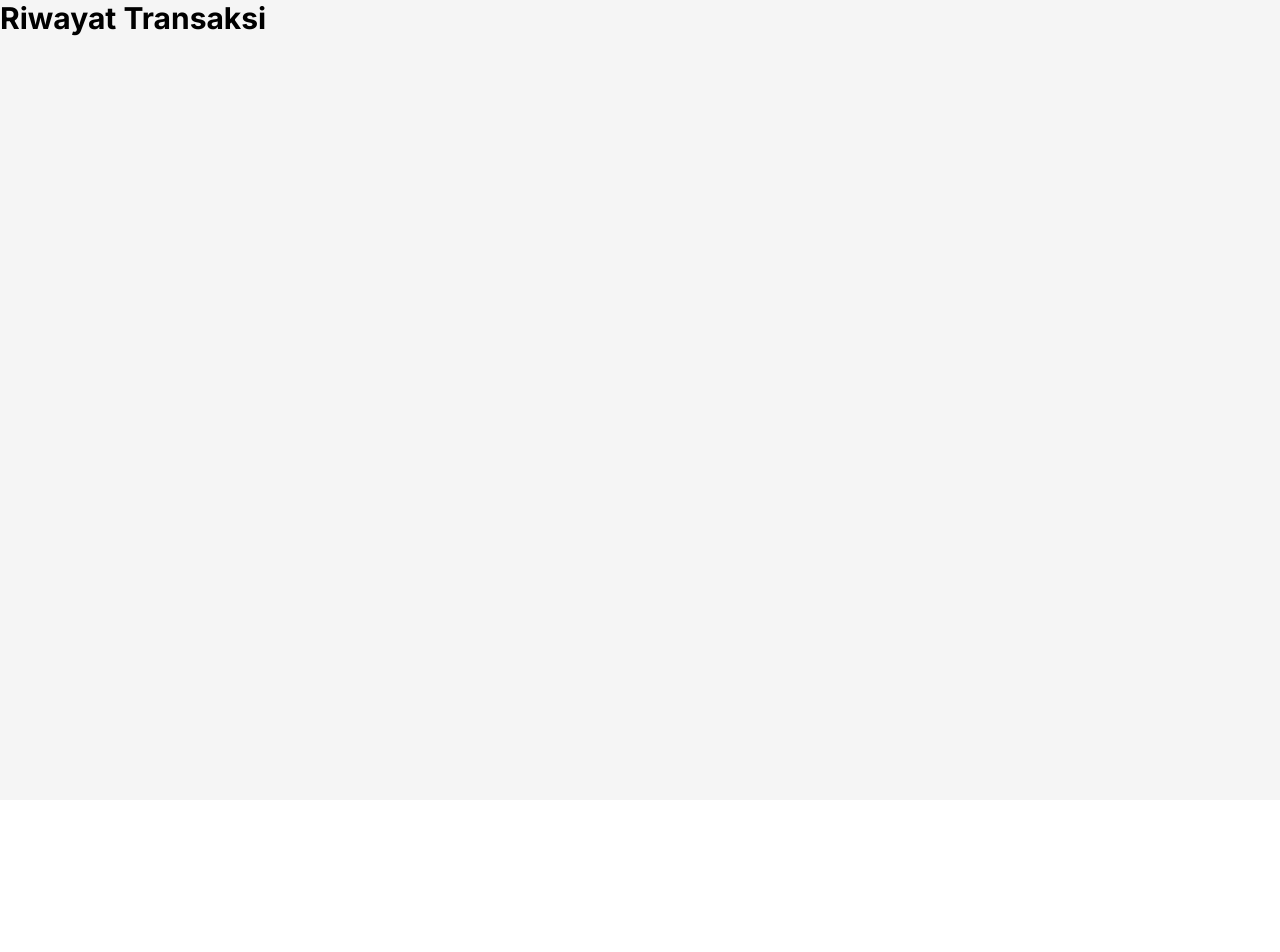
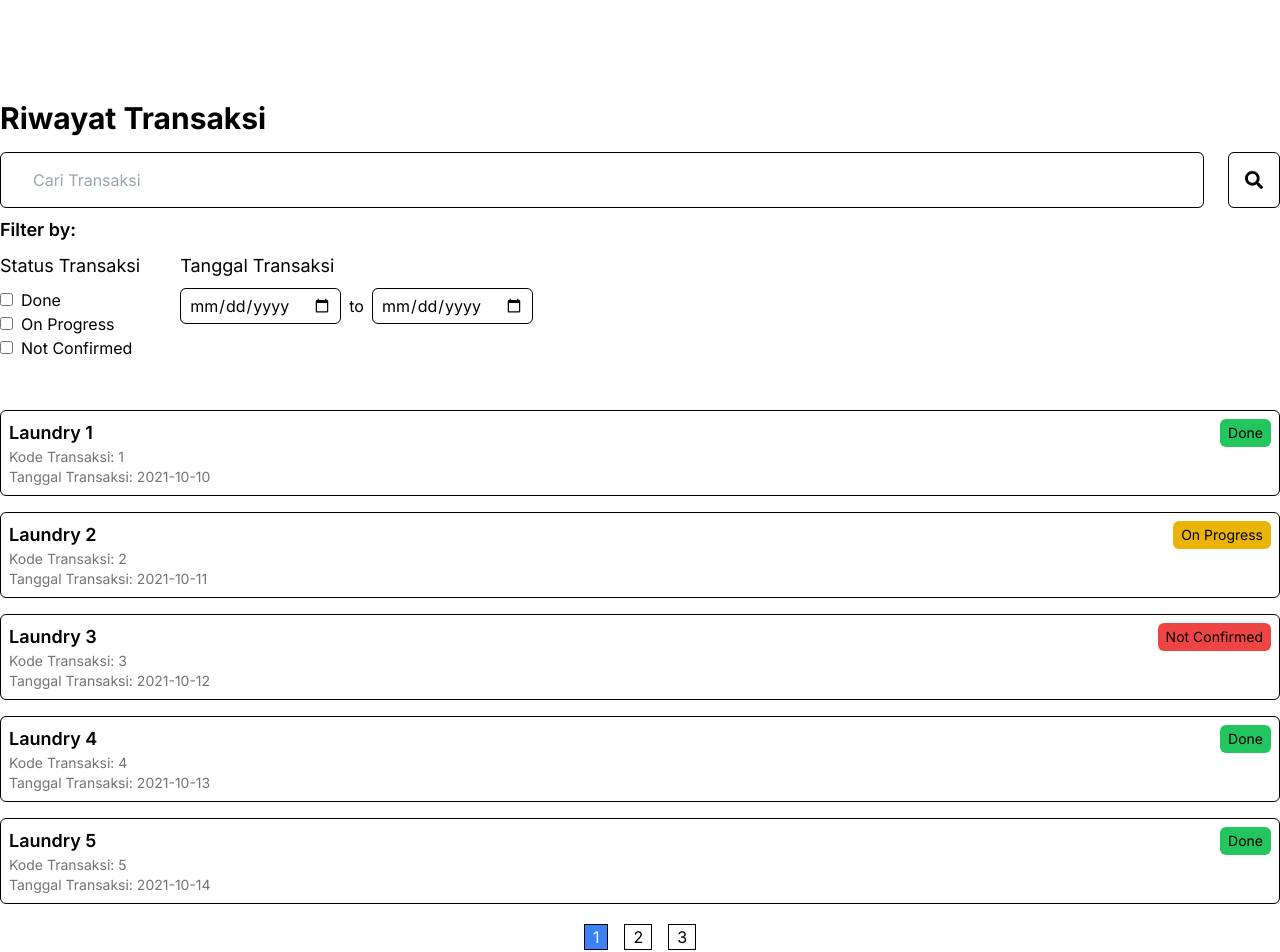
Before and after one commit to rasyadanfz/Wasche-waschen, a Next.js app: page /riwayat-transaksi in a window 1280 px wide. Shown: the top 952 px of the page. Before the commit the page ends 800 px from the top, so only its background shows below. Built offline with nearby package versions, Linux system fonts and the light colour scheme.

Commit message:
feat: add searching and filter but data still in local

```diff
--- a/package.json
+++ b/package.json
@@ -15,7 +15,8 @@
     "next": "14.0.1",
     "next-auth": "^4.24.4",
     "react": "^18",
-    "react-dom": "^18"
+    "react-dom": "^18",
+    "react-icons": "^4.11.0"
   },
   "devDependencies": {
     "@types/bcrypt": "^5.0.1",
--- /dev/null
+++ b/src/app/riwayat-transaksi/component/CardRiwayat.tsx
@@ -0,0 +1,25 @@
+import Status from "./Status";
+
+interface CardRiwayatProps {
+  id: number;
+  nama: string;
+  tanggal: string;
+  status: string;
+}
+
+export default function CardRiwayat(props: CardRiwayatProps) {
+  return (
+    <>
+      <div className="border border-black rounded-md py-2 px-2 relative">
+        <h1 className="font-semibold text-lg">{props.nama}</h1>
+        {/* show kode transaksi, tanggal transaksi */}
+        <p className="text-sm text-neutral-500">Kode Transaksi: {props.id}</p>
+        <p className="text-sm text-neutral-500">
+          Tanggal Transaksi: {props.tanggal}
+        </p>
+        {/* show status */}
+        <Status status={props.status} />
+      </div>
+    </>
+  );
+}
--- a/src/app/riwayat-transaksi/component/RiwayatTransaksi.tsx
+++ b/src/app/riwayat-transaksi/component/RiwayatTransaksi.tsx
@@ -1,12 +1,263 @@
+"use client";
+
+import { FaSearch } from "react-icons/fa";
+import React, { useEffect, useMemo, useState } from "react";
+import CardRiwayat from "./CardRiwayat";
+
 export default function RiwayatTransaksi() {
-    return (
-        <div className="bg-neutral-100 w-full min-h-screen">
-            <div className="container mx-auto">
-                <h1 className="font-bold text-3xl">Riwayat Transaksi</h1>
+  const data = useMemo(
+    () => [
+      {
+        id: 1,
+        nama: "Laundry 1",
+        tanggal: "2021-10-10",
+        status: "Done",
+      },
+      {
+        id: 2,
+        nama: "Laundry 2",
+        tanggal: "2021-10-11",
+        status: "On Progress",
+      },
+      {
+        id: 3,
+        nama: "Laundry 3",
+        tanggal: "2021-10-12",
+        status: "Not Confirmed",
+      },
+      {
+        id: 4,
+        nama: "Laundry 4",
+        tanggal: "2021-10-13",
+        status: "Done",
+      },
+      {
+        id: 5,
+        nama: "Laundry 5",
+        tanggal: "2021-10-14",
+        status: "Done",
+      },
+      {
+        id: 6,
+        nama: "Laundry 6",
+        tanggal: "2021-10-15",
+        status: "Done",
+      },
+      {
+        id: 7,
+        nama: "Laundry 7",
+        tanggal: "2021-10-16",
+        status: "Done",
+      },
+      {
+        id: 8,
+        nama: "Laundry 8",
+        tanggal: "2021-10-17",
+        status: "Done",
+      },
+      {
+        id: 9,
+        nama: "Laundry 9",
+        tanggal: "2021-10-18",
+        status: "Done",
+      },
+      {
+        id: 10,
+        nama: "Laundry 10",
+        tanggal: "2021-10-19",
+        status: "Done",
+      },
+      {
+        id: 11,
+        nama: "Laundry 11",
+        tanggal: "2021-10-20",
+        status: "Done",
+      },
+      {
+        id: 12,
+        nama: "Laundry 12",
+        tanggal: "2021-10-21",
+        status: "Done",
+      },
+    ],
+    []
+  );
+
+  const [query, setQuery] = useState("");
+  const [filteredData, setFilteredData] = useState(data); // State untuk menyimpan data yang telah difilter
+  const [currentPage, setCurrentPage] = useState(1); // State untuk menyimpan data halaman yang sedang dibuka
+  const itemsPerPage = 5; // Jumlah item per halaman
+
+  const [statusFilters, setStatusFilters] = useState({
+    done: false,
+    onProgress: false,
+    notConfirmed: false,
+  });
+
+  const [startDate, setStartDate] = useState("");
+  const [endDate, setEndDate] = useState("");
+  const handleSearch = () => {
+    const result = data.filter((item) => {
+      const nameMatch = item.nama.toLowerCase().includes(query.toLowerCase());
+
+      const statusMatch =
+        (!statusFilters.done &&
+          !statusFilters.onProgress &&
+          !statusFilters.notConfirmed) ||
+        (statusFilters.done && item.status === "Done") ||
+        (statusFilters.onProgress && item.status === "On Progress") ||
+        (statusFilters.notConfirmed && item.status === "Not Confirmed");
+
+      const dateMatch =
+        (!startDate || new Date(item.tanggal) >= new Date(startDate)) &&
+        (!endDate || new Date(item.tanggal) <= new Date(endDate));
+
+      return nameMatch && statusMatch && dateMatch;
+    });
+
+    setFilteredData(result);
+    setCurrentPage(1);
+  };
+
+  // Logika untuk mengatur data yang ditampilkan pada setiap halaman
+  const indexOfLastItem = currentPage * itemsPerPage;
+  const indexOfFirstItem = indexOfLastItem - itemsPerPage;
+  const currentItems = filteredData.slice(indexOfFirstItem, indexOfLastItem);
+
+  const paginate = (pageNumber: number) => setCurrentPage(pageNumber);
+
+  useEffect(() => {
+    setFilteredData(data);
+  }, [data]);
+
+  return (
+    <>
+      <div className="w-full min-h-scree mb-[50px]">
+        <div className="container mx-auto">
+          <h1 className="font-bold text-3xl mt-[100px]">Riwayat Transaksi</h1>
+          <div className="">
+            <div className="flex flex-row justify-between gap-6 items-end">
+              <div className="flex items-center gap-2 border border-black rounded-md w-full px-4 py-2 mt-4 h-14">
+                <input
+                  type="text"
+                  placeholder="Cari Transaksi"
+                  className="px-4 py-2 outline-none bg-transparent w-full focus:ring-1"
+                  value={query}
+                  onChange={(e) => setQuery(e.target.value)}
+                />
+              </div>
+              <div className="flex justify-end mt-2">
+                <button
+                  className="px-4 py-2 bg-transparant rounded-md border text-black border-black font-semibold h-14 active:bg-primary active:text-white"
+                  onClick={handleSearch}
+                >
+                  <FaSearch size={18} />
+                </button>
+              </div>
+            </div>
+            <div className="flex flex-col mt-2">
+              <h1 className="font-semibold text-lg mb-2">Filter by:</h1>
+              <div className="flex flex-row gap-10">
+                <div className="flex flex-col">
+                  <h2 className="text-lg mb-2">Status Transaksi</h2>
+                  <label>
+                    <input
+                      type="checkbox"
+                      className="mr-2"
+                      checked={statusFilters.done}
+                      onChange={() =>
+                        setStatusFilters((prevFilters) => ({
+                          ...prevFilters,
+                          done: !prevFilters.done,
+                        }))
+                      }
+                    />
+                    Done
+                  </label>
+                  <label>
+                    <input
+                      type="checkbox"
+                      className="mr-2"
+                      checked={statusFilters.onProgress}
+                      onChange={() =>
+                        setStatusFilters((prevFilters) => ({
+                          ...prevFilters,
+                          onProgress: !prevFilters.onProgress,
+                        }))
+                      }
+                    />
+                    On Progress
+                  </label>
+                  <label>
+                    <input
+                      type="checkbox"
+                      className="mr-2"
+                      checked={statusFilters.notConfirmed}
+                      onChange={() =>
+                        setStatusFilters((prevFilters) => ({
+                          ...prevFilters,
+                          notConfirmed: !prevFilters.notConfirmed,
+                        }))
+                      }
+                    />
+                    Not Confirmed
+                  </label>
+                </div>
                 <div className="">
+                  <h2 className="text-lg mb-2">Tanggal Transaksi</h2>
+                  <div className="flex flex-row gap-2 items-center">
+                    <input
+                      type="date"
+                      className="border border-black rounded-md px-2 py-1"
+                      value={startDate}
+                      onChange={(e) => setStartDate(e.target.value)}
+                    />
+                    <p>to</p>
+                    <input
+                      type="date"
+                      className="border border-black rounded-md px-2 py-1"
+                      value={endDate}
+                      onChange={(e) => setEndDate(e.target.value)}
+                    />
+                  </div>
+                </div>
+              </div>
+            </div>
+          </div>
+        </div>
+      </div>
+      <div className="container mx-auto flex flex-col gap-4">
+        {currentItems.length > 0 ? (
+          currentItems.map((item) => (
+            <CardRiwayat
+              key={item.id}
+              id={item.id}
+              nama={item.nama}
+              tanggal={item.tanggal}
+              status={item.status}
+            />
+          ))
+        ) : (
+          <h2 className="font-semibold text-center">Tidak ada transaksi</h2>
+        )}
+      </div>
 
-                </div>
-            </div>
-        </div>
-    );
+      {/* Pagination Controls */}
+      <div className="flex justify-center mt-5 gap-4 mb-5 ">
+        {Array(Math.ceil(filteredData.length / itemsPerPage))
+          .fill(null)
+          .map((_, i) => (
+            <button
+              className={`border-black border px-2 ${
+                currentPage === i + 1 ? "bg-blue-500 text-white" : ""
+              }`}
+              key={i}
+              onClick={() => paginate(i + 1)}
+            >
+              {i + 1}
+            </button>
+          ))}
+      </div>
+    </>
+  );
 }
--- /dev/null
+++ b/src/app/riwayat-transaksi/component/Status.tsx
@@ -0,0 +1,16 @@
+interface StatusProps {
+  status: string;
+}
+
+export default function Status(props: StatusProps) {
+  const status = props.status;
+  const color = status === "Done" ? "bg-green-500" : status === "On Progress" ? "bg-yellow-500" : "bg-red-500";
+
+  return (
+    <>
+      <div className={`absolute top-2 right-2 rounded-md text-black px-2 py-1 ${color}`}>
+        <p className="text-sm">{props.status}</p>
+      </div>
+    </>
+  );
+}
--- a/tailwind.config.ts
+++ b/tailwind.config.ts
@@ -13,6 +13,11 @@ const config: Config = {
         'gradient-conic':
           'conic-gradient(from 180deg at 50% 50%, var(--tw-gradient-stops))',
       },
+      colors: {
+        primary: "#25AAE1",
+        secondary: "#0F75BC",
+        tertiary: "283891",
+      }
     },
   },
   plugins: [],
```
Also changed, not shown: 1 other file (tests, documents, lock files or other folders).
